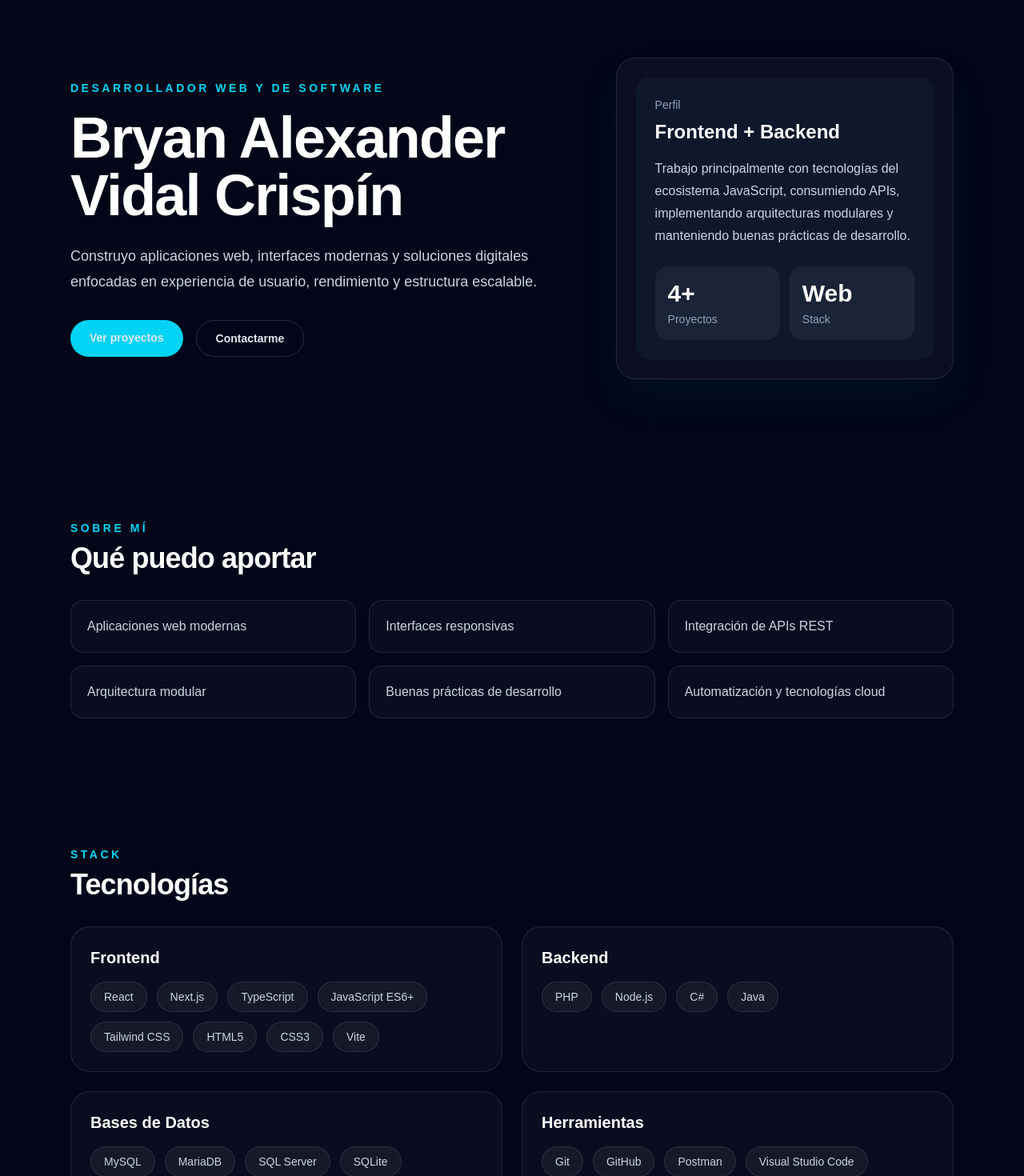
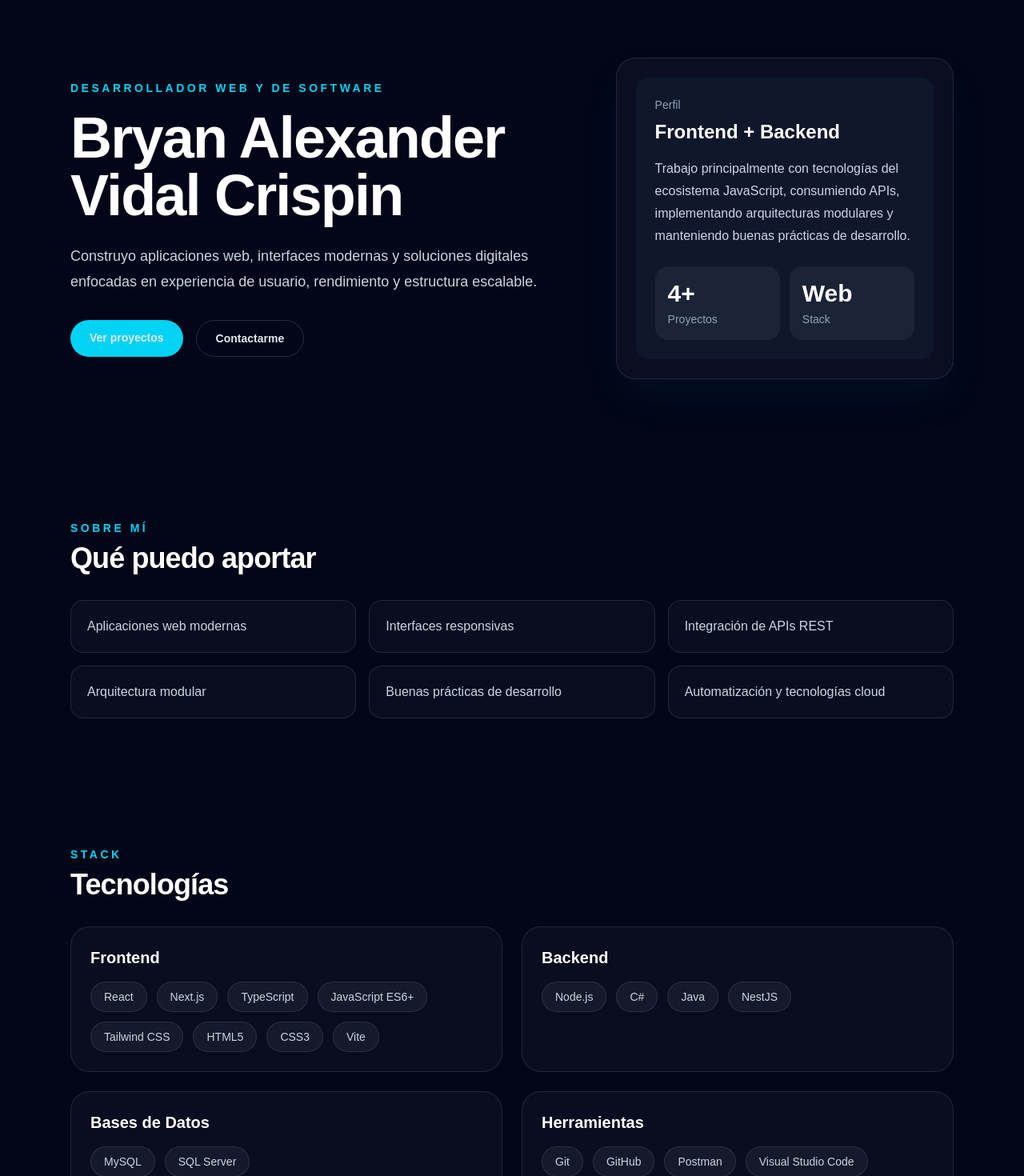
Before and after one commit to VaCris/portfolio, a Next.js app: page / in a window 1280 px wide. Shown: the part 100-1570 px from the top of the page at 80% size. Built offline with nearby package versions, Linux system fonts and the light colour scheme.

Commit message:
refactor: correct name spelling and update tech stack

```diff
--- a/data/portfolio.ts
+++ b/data/portfolio.ts
@@ -6,7 +6,7 @@ export const navLinks = [
 ];
 
 export const profile = {
-  name: "Bryan Alexander Vidal Crispín",
+  name: "Bryan Alexander Vidal Crispin",
   shortName: "Bryan Vidal",
   role: "Desarrollador Web y de Software",
   location: "Lima, Perú",
@@ -45,11 +45,11 @@ export const techGroups = [
   },
   {
     title: "Backend",
-    items: ["PHP", "Node.js", "C#", "Java"],
+    items: ["Node.js", "C#", "Java", "NestJS"],
   },
   {
     title: "Bases de Datos",
-    items: ["MySQL", "MariaDB", "SQL Server", "SQLite"],
+    items: ["MySQL", "SQL Server"],
   },
   {
     title: "Herramientas",
```
